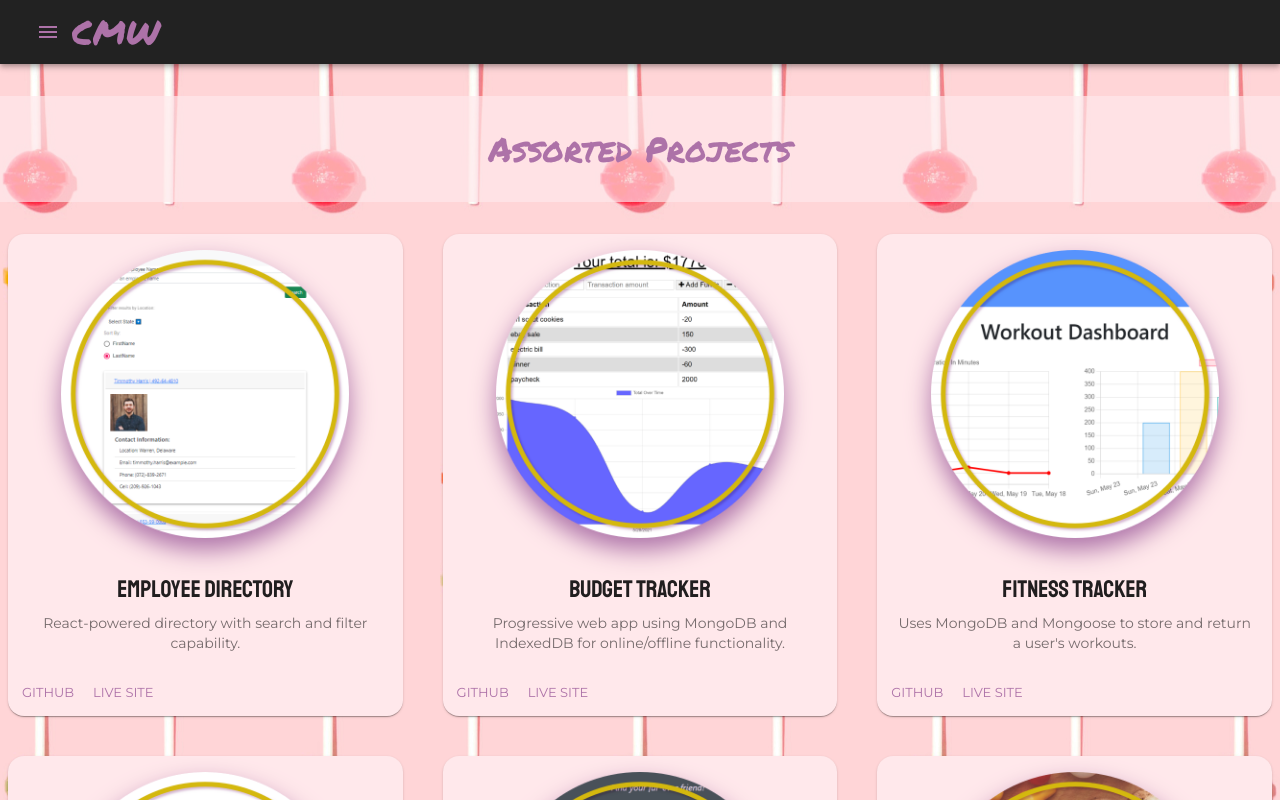
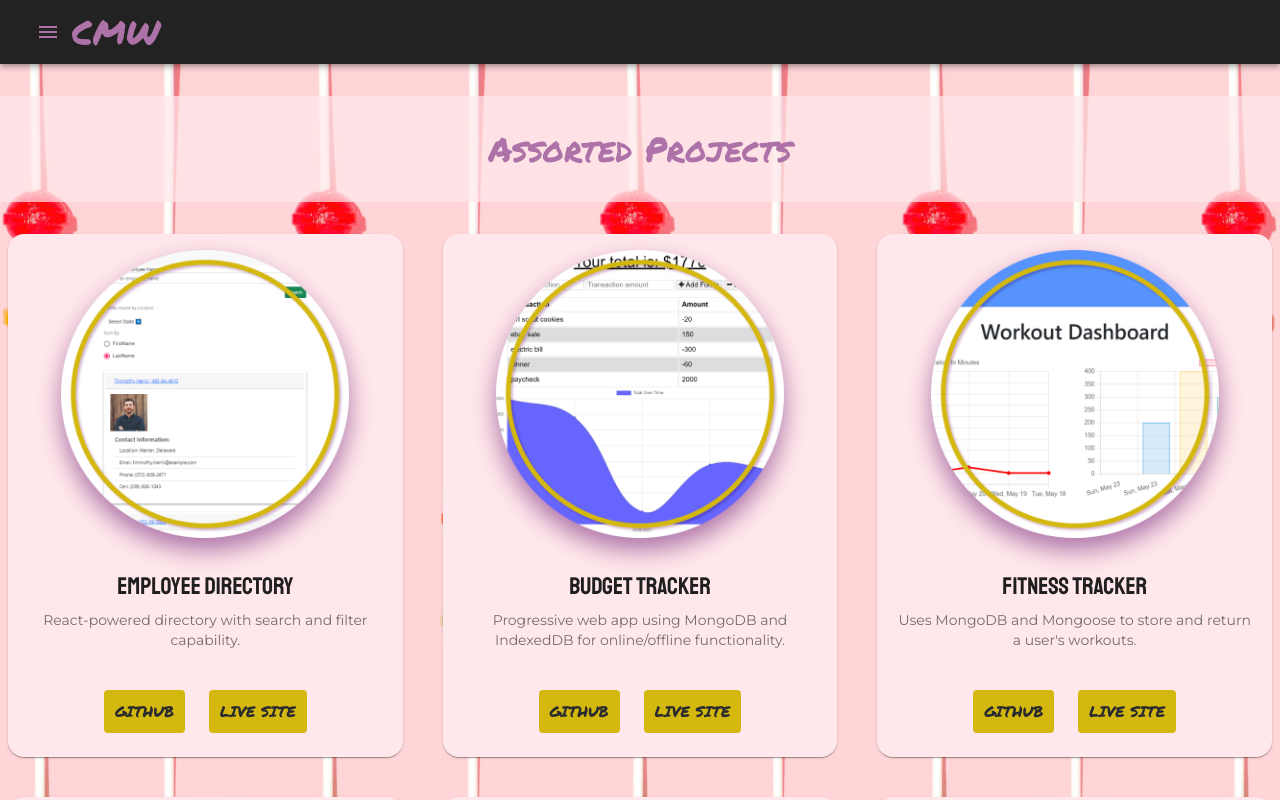
Before and after one commit to CorrinneW/react-portfolio, a React (Create React App) app: page /projects in a window 1280 px wide. Shown: the top 800 px of the page. Built offline with nearby package versions, Linux system fonts and the light colour scheme.

Commit message:
project card buttons styled

```diff
--- a/src/App.js
+++ b/src/App.js
@@ -22,7 +22,7 @@
     },
     lightAccent: {
       main: '#D4B80E',
-      contrastText: '#8A533F'
+      contrastText: '#2A2B2F'
     },
     darkAccent: {
       main: '#8A533F',
--- a/src/components/ProjectCard.js
+++ b/src/components/ProjectCard.js
@@ -1,10 +1,8 @@
 import React from 'react';
 import { makeStyles } from '@material-ui/core/styles';
 import Card from '@material-ui/core/Card';
-import CardActionArea from '@material-ui/core/CardActionArea';
 import CardActions from '@material-ui/core/CardActions';
 import CardContent from '@material-ui/core/CardContent';
-import CardMedia from '@material-ui/core/CardMedia';
 import Button from '@material-ui/core/Button';
 import Typography from '@material-ui/core/Typography';
 
@@ -13,7 +11,10 @@
     maxWidth: 'auto',
     minHeight: '45vh',
     margin: theme.spacing(1),
-    borderRadius: '1rem'
+    borderRadius: '1rem',
+    display: 'flex',
+    flexDirection: 'column',
+    alignItems: 'center'
   },
   cardImg: {
     float: "inherit",
@@ -26,6 +27,16 @@
   },
   descText: {
     height: '5vh'
+  },
+  button: {
+    background: theme.palette.lightAccent.main,
+    color: theme.palette.lightAccent.contrastText,
+    fontFamily: "'Permanent Marker', sans-serif",
+    margin: theme.spacing(2),
+    '&:hover, active': {
+      background: theme.palette.secondary.main,
+      color: theme.palette.lightAccent.main
+    }
   }
 }));
 
@@ -34,7 +45,6 @@
 
   return (
     <Card className={classes.root}>
-      <CardActionArea>
         <img className={classes.cardImg} src={props.image} alt={props.title} />
         <CardContent>
           <Typography className={classes.cardTitle} gutterBottom variant="h5" component="h2">
@@ -44,12 +54,11 @@
             {props.desc}
           </Typography>
         </CardContent>
-      </CardActionArea>
       <CardActions>
-        <Button size="small" color="primary" href={props.github}>
+        <Button className={classes.button} size="large" href={props.github}>
           github
         </Button>
-        <Button size="small" color="primary" href={props.live}>
+        <Button className={classes.button} size="large" href={props.live}>
           live site
         </Button>
       </CardActions>
```
